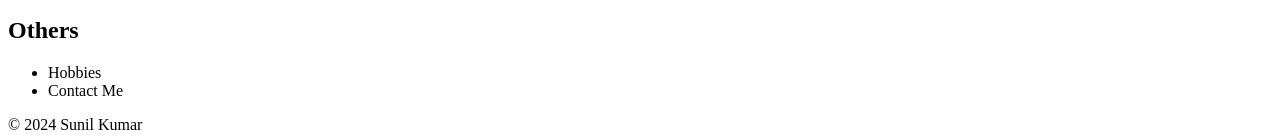
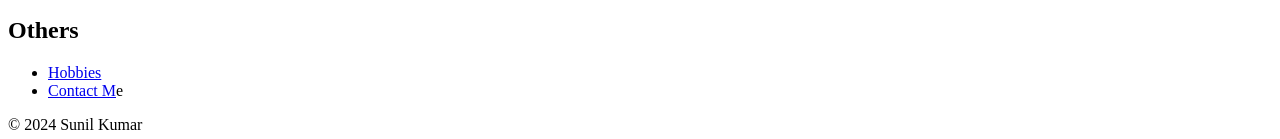
Before and after one commit to myJaRvIis/my_resume, a plain HTML site: page index.html in a window 1280 px wide. Shown: the part 738-877 px from the top of the page. Drawn offline with Linux system fonts and the light colour scheme.

Commit message:
make one changes

```diff
--- a/index.html
+++ b/index.html
@@ -32,8 +32,8 @@
 
     <h2>Others</h2>
     <ul>
-        <li>Hobbies</li>
-        <li>Contact Me</li>
+        <li><a href="#">Hobbies</a></li>
+        <li><a href="#">Contact M</a>e</li>
     </ul>
 
     <footer>
```
